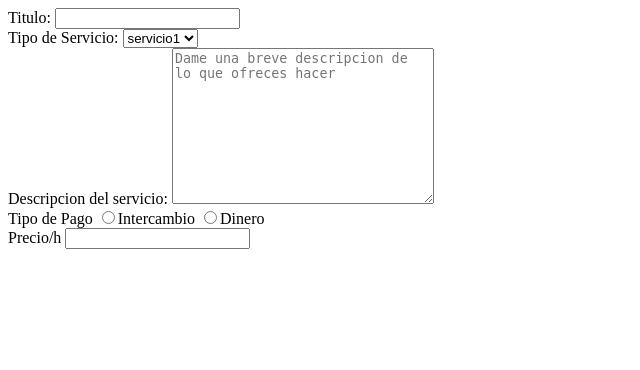
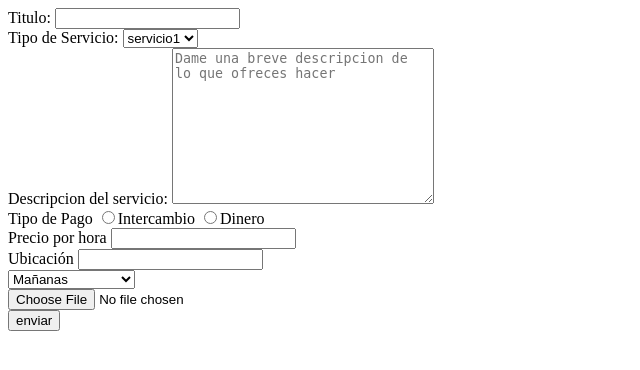
Before and after one commit to cristian462/Evaluable-PHP, a PHP site: page /templates/formAlta.php in a window 1280 px wide. Shown: the top 370 px of the page, without its empty margins (0-640 px from the left). Run offline with PHP 8.4, Linux system fonts and the light colour scheme; the template is opened without the code that fills it, so the values that code supplies are empty.

Commit message:
Terminado formAlta.php
Finalizado todo el alta

```diff
--- a/templates/formAlta.php
+++ b/templates/formAlta.php
@@ -24,8 +24,19 @@
     <label for="tipo">Tipo de Pago</label>
     <input type="radio" name="pago" id="" value="inter">Intercambio</input>
     <input type="radio" name="pago" id="" value="dinero">Dinero</input><br>
-    <label for="precio">Precio/h</label>
-    <input type="text"name="">
+    <label for="precio">Precio por hora</label>
+    <input type="text"name="precio"><br>
+    <label for="ubi">Ubicación</label>
+    <input type="text" name="ubi"><br>
+    <select name="disponible">
+        <option value="manana">Mañanas</option>
+        <option value="tarde">Tardes</option>
+        <option value="noche">Noches</option>
+        <option value="finde">Fines de Semana</option>
+    </select><br>
+    <label for="foto"></label>
+    <input type="file" name="foto"><br>
+    <input type="submit" name="enviar" value="enviar">
 
 </body>
 </html>
--- a/templates/formRegistro.php
+++ b/templates/formRegistro.php
@@ -30,6 +30,5 @@
     <textarea name="info" cols="30" rows="10" placeholder="Indica una descripción tuya"></textarea><br>
     <input type="submit" name="bAceptar" value="Registrarse">
     </form>
-
 </body>
 </html>
```
